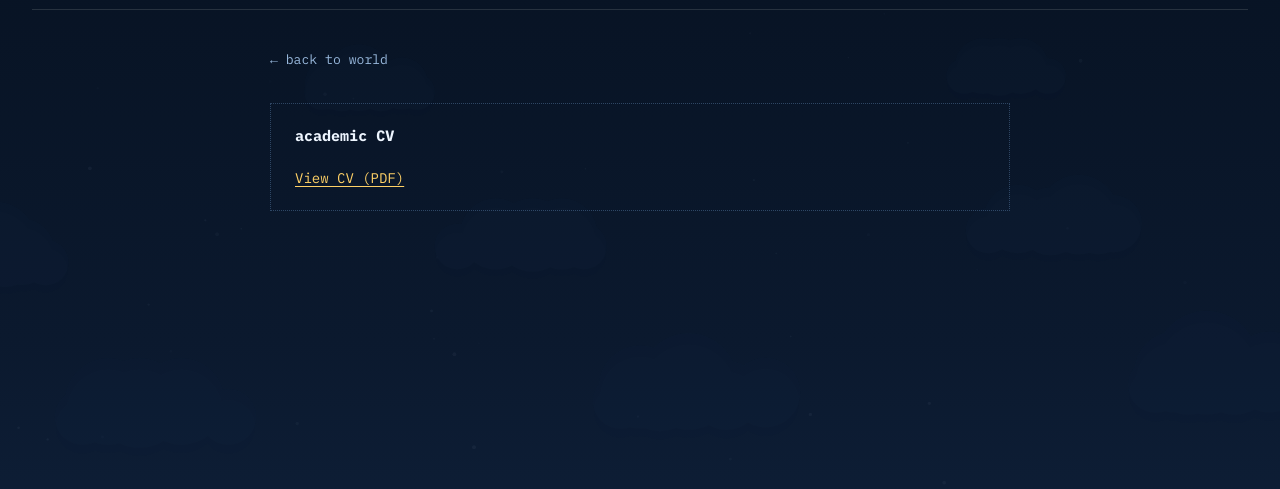
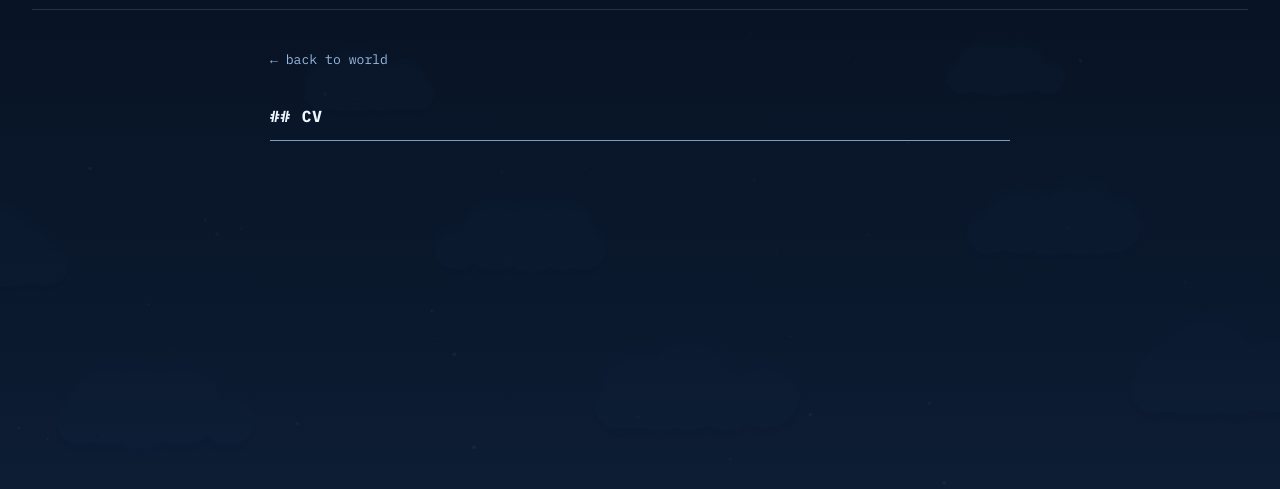
Before and after one commit to WasifAhmed1917/WasifAhmed1917.github.io, a plain HTML site: page index.html in a window 1280 px wide. Both pictures are taken after a click on the link "CV". Shown: the part 101-590 px from the top of the page. Drawn offline with Linux system fonts and the light colour scheme.

Commit message:
Remove current CV from the portfolio

```diff
--- a/index.html
+++ b/index.html
@@ -907,9 +907,8 @@
 
         <!-- ==================== 04 // CV ==================== -->
         <section class="mp-page hidden" data-page="cv">
-          <div class="mp-dotted-box">
-            <h2 class="mp-box-title">academic CV</h2>
-            <a href="assets/Wasif_Ahmed_CV.pdf" class="mp-link">View CV (PDF)</a>
+          <div class="mp-subblock" style="margin-top: 0;">
+            <h2 class="mp-h2">## CV</h2>
           </div>
         </section>
 
@@ -917,7 +916,7 @@
         <section class="mp-page hidden" data-page="blog">
           <div class="mp-subblock" style="margin-top: 0;">
             <h2 class="mp-h2">## BLOG &amp; NOTES</h2>
-            <p><a href="assets/Wasif_Ahmed_CV.pdf" class="mp-link">View my CV (PDF)</a></p>
+            <p>Coming soon</p>
           </div>
         </section>
       </div>
```
Also changed, not shown: 1 other file.
